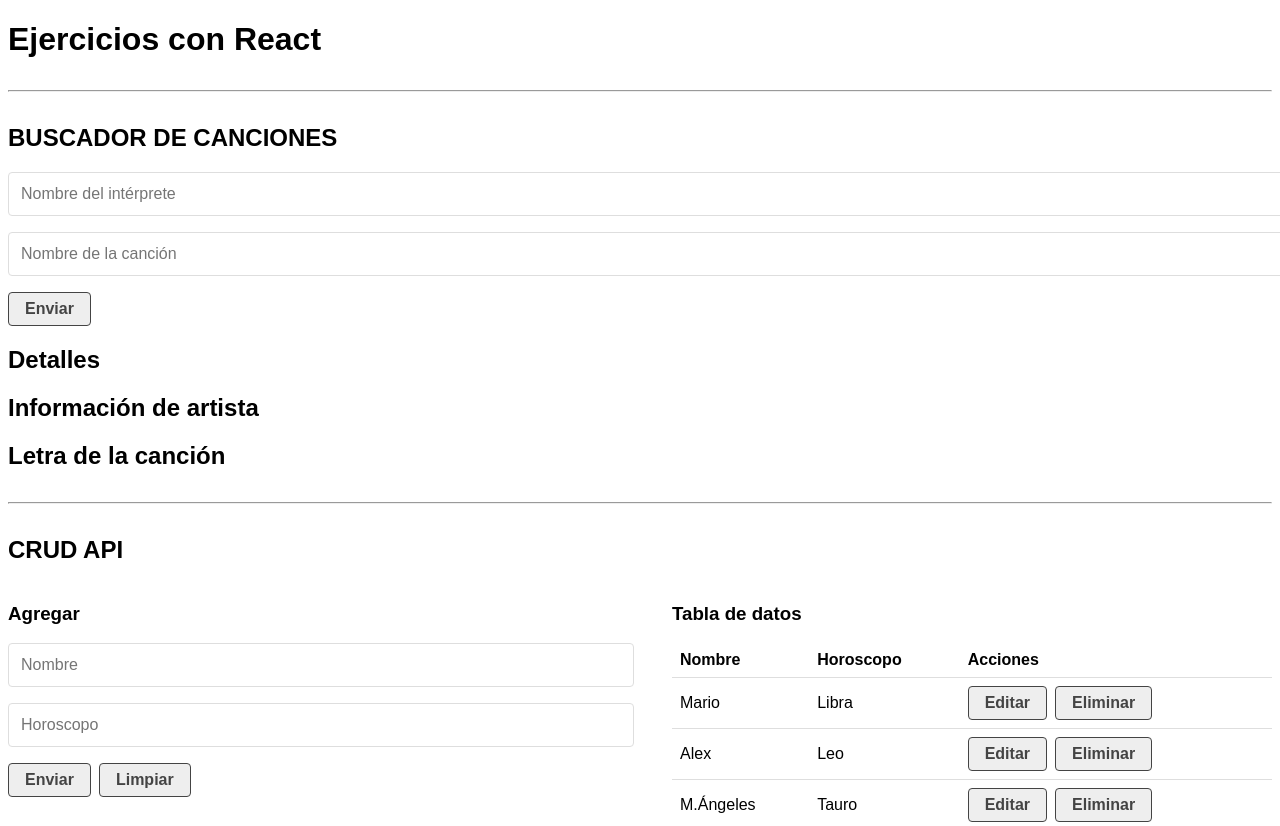
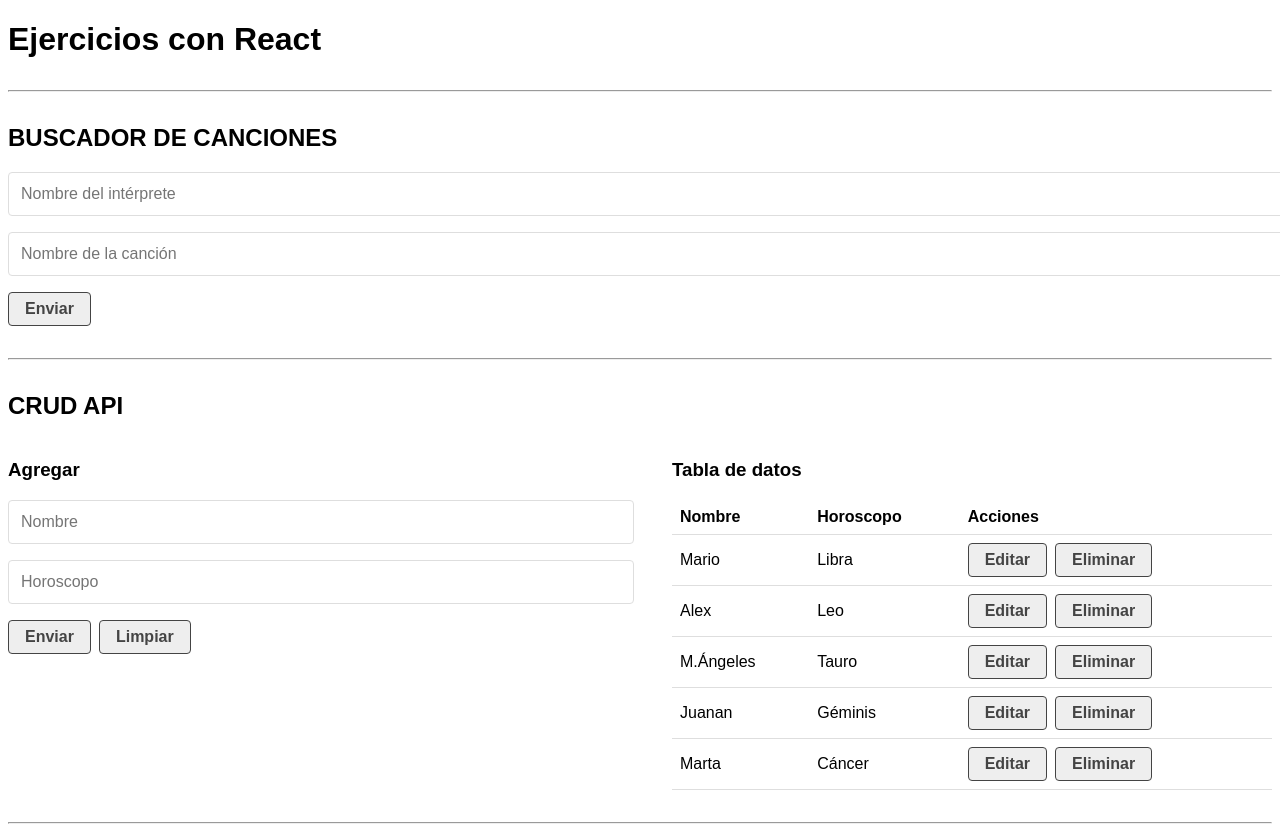
Before and after one commit to Marioo295/02-react-ejercicios, a React (Create React App) app: page / in a window 1280 px wide. Shown: the top 826 px of the page. Built offline with nearby package versions, Linux system fonts and the light colour scheme; data requests are answered from the project's data file.

Commit message:
Avances buscador cancionces

```diff
--- a/src/components/Message.js
+++ b/src/components/Message.js
@@ -12,7 +12,8 @@ const Message = ({msg, bgColor}) => {
 
     return (
         <div style={styles}>
-            <p>{msg}</p>
+            {/* <p>{msg}</p> */}
+            <p dangerouslySetInnerHTML={{__html:msg}}></p>
         </div>
     );
 };
--- a/src/components/SongArtist.js
+++ b/src/components/SongArtist.js
@@ -1,10 +1,16 @@
 import React from 'react'
 
-const SongArtist = () => {
+const SongArtist = ({artist}) => {
     return (
-        <div>
-            <h2>Información de artista</h2>
-        </div>
+        <section>
+            <h3>{artist.strArtist}</h3>
+            <img src={artist.strArtistThumb} alt={artist.strArtist}></img>
+            <p>Nacimiento</p>
+            <p>País</p>
+            <p>Género</p>
+            <p href="">Sitio web</p>
+            <p>Bio</p>
+        </section>
     );
 };
 
--- a/src/components/SongDetails.js
+++ b/src/components/SongDetails.js
@@ -1,14 +1,32 @@
 import React from 'react'
+import Message from './Message';
 import SongArtist from './SongArtist';
 import SongLyric from './SongLyric';
 
 const SongDetails = (search, lyric, bio) => {
+    if (!lyric || !bio) {
+        return null;
+    }
+
     return (
-        <div>
-            <h2>Detalles</h2>
-            <SongArtist></SongArtist>
-            <SongLyric></SongLyric>
-        </div>
+        <>
+            {lyric.error || lyric.err || lyric.name === "AbortError" ? (
+                <Message
+                    msg={`Error: no existe la canción "${search.song}"`}
+                    bgColor="#dc3545"
+                ></Message>
+            ) : (
+                <SongLyric tittle={search.song} lyrics={lyric.lyrics}></SongLyric>
+            )}
+            {bio.artists ? (
+                <SongArtist artist={bio.artists[0]}></SongArtist>
+            ) : (
+                <Message
+                    msg={`Error: no existe el intérprete "${search.artist}"`}
+                    bgColor="#dc3545"
+                ></Message>
+            )}
+        </>
     );
 };
 
--- a/src/components/SongLyric.js
+++ b/src/components/SongLyric.js
@@ -1,10 +1,11 @@
 import React from 'react'
 
-const SongLyric = () => {
+const SongLyric = ({tittle, lyrics}) => {
     return (
-        <div>
-            <h2>Letra de la canción</h2>
-        </div>
+        <section>
+            <h3>{tittle}</h3>
+            <blockquote style={{whiteSpace:"pre-wrap"}}>{lyrics}</blockquote>
+        </section>
     );
 };
 
--- a/src/components/SongSearch.js
+++ b/src/components/SongSearch.js
@@ -25,7 +25,6 @@ const SongSearch = () => {
                 helpHttp().get(artistUrl),
                 helpHttp().get(songUrl),
             ]);
-            console.log(artistRes, songRes);
             setBio(artistRes);
             setLyric(songRes);
             setLoading(false);
@@ -43,9 +42,9 @@ const SongSearch = () => {
             <h2>BUSCADOR DE CANCIONES</h2>
             {loading && <Loader></Loader>}
             <SongForm handleSearch={handleSearch}></SongForm>
-            <SongDetails search={search} lyric={lyric} bio={bio}></SongDetails>
+            {search && !loading && (<SongDetails search={search} lyric={lyric} bio={bio}></SongDetails>)}
         </div>
     );
 };
 
-export default SongSearch
+export default SongSearch;
```
